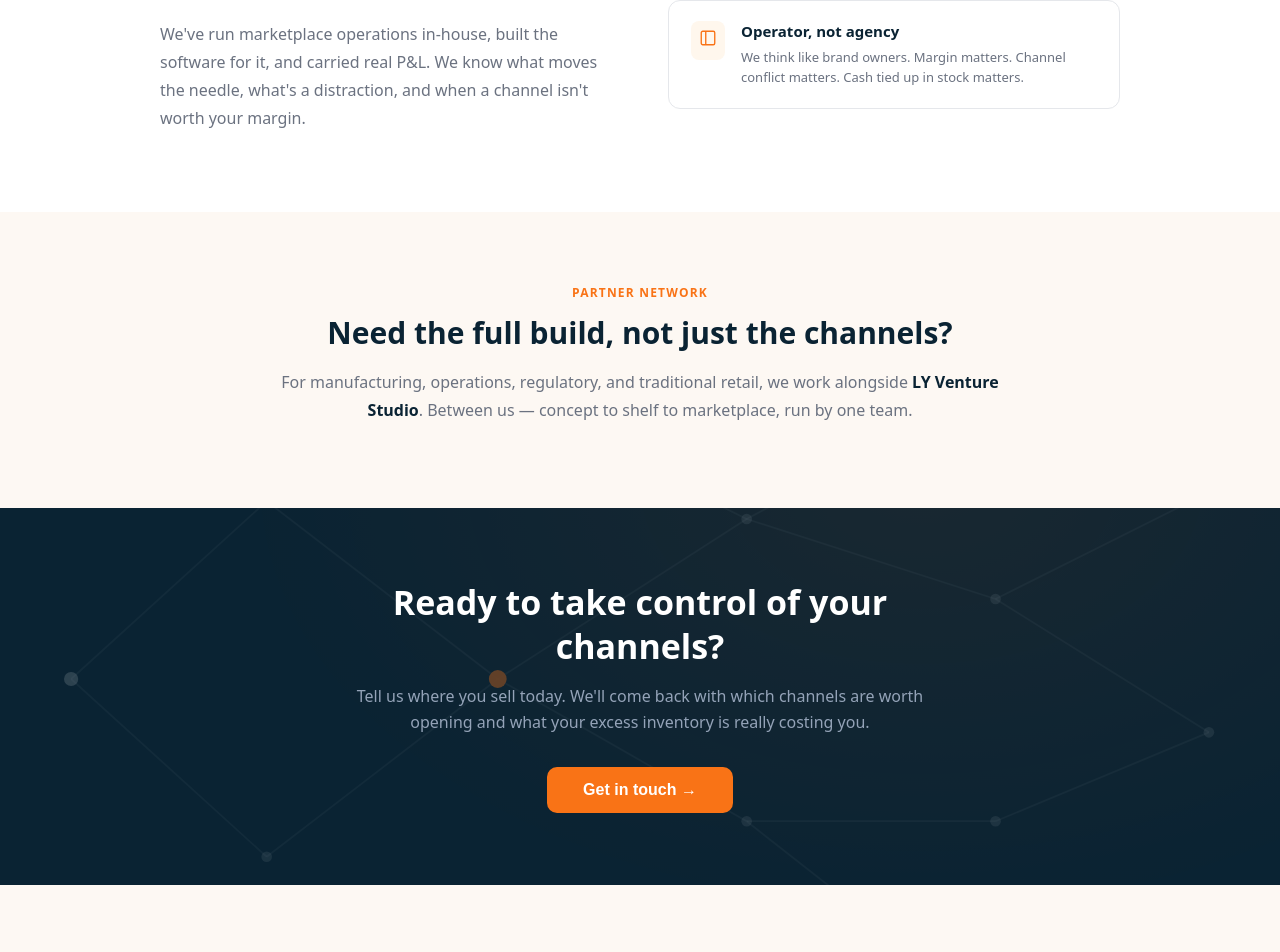
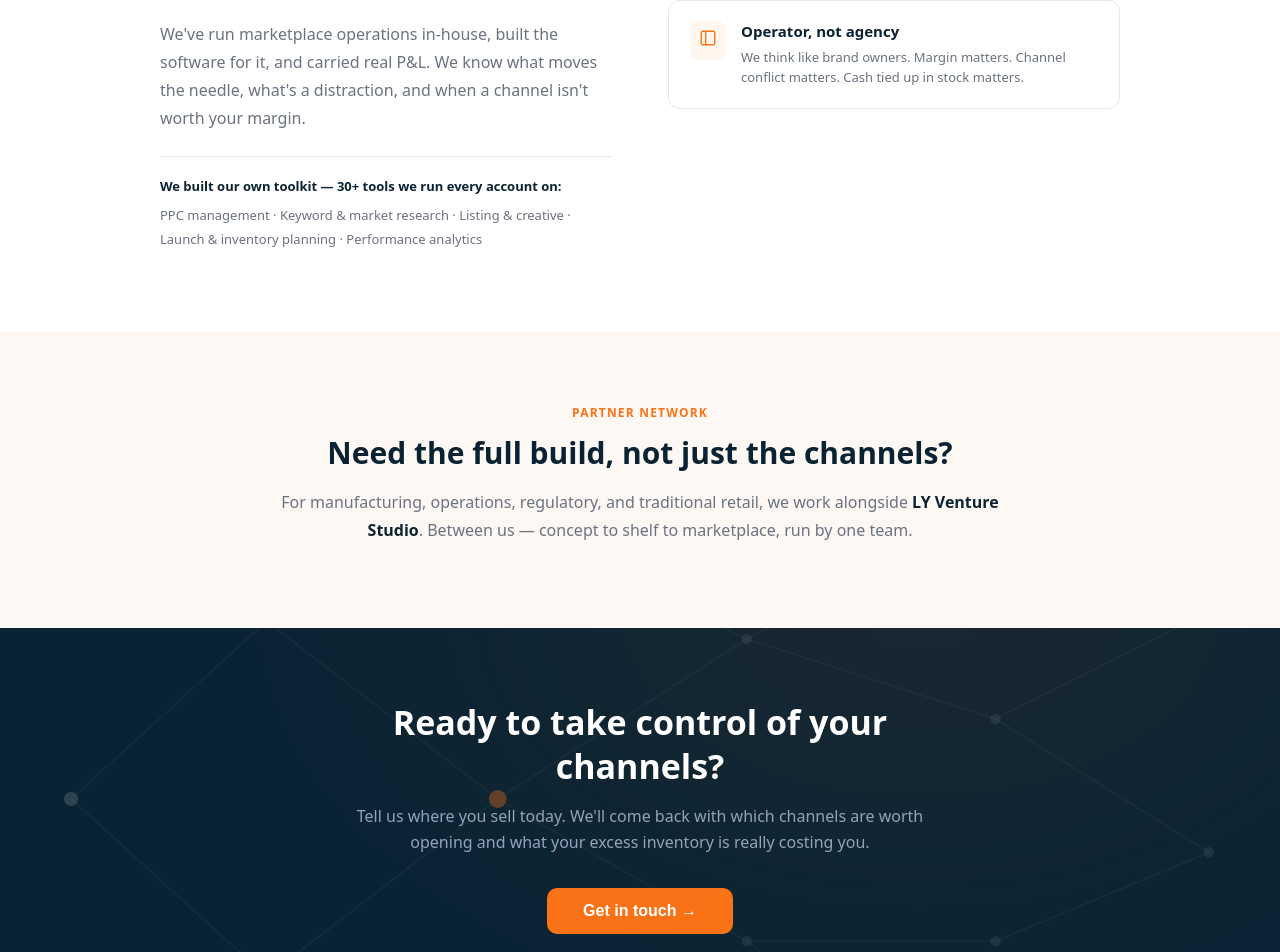
Before and after one commit to suntao-hub/vertexchannels, a Next.js app: page / in a window 1280 px wide. Shown: the part 3027-3979 px from the top of the page. Built offline with nearby package versions, Linux system fonts and the light colour scheme.

Commit message:
Landing: name the toolkit in the Why section
'Built the software' -> a concrete strip: 30+ tools across PPC, research,
listing & creative, launch & inventory, performance analytics.

Co-Authored-By: Claude Sonnet 5 <noreply@anthropic.com>

```diff
--- a/app/page.tsx
+++ b/app/page.tsx
@@ -392,6 +392,15 @@ export default function Home() {
                 We&apos;ve run marketplace operations in-house, built the software for it, and carried real P&amp;L.
                 We know what moves the needle, what&apos;s a distraction, and when a channel isn&apos;t worth your margin.
               </p>
+              <div style={{ marginTop: 24, paddingTop: 20, borderTop: `1px solid ${border}` }}>
+                <p style={{ fontSize: 13, fontWeight: 700, color: navy, margin: "0 0 8px" }}>
+                  We built our own toolkit — 30+ tools we run every account on:
+                </p>
+                <p style={{ fontSize: 13, color: muted, lineHeight: 1.9, margin: 0 }}>
+                  PPC management &middot; Keyword &amp; market research &middot; Listing &amp; creative &middot;
+                  Launch &amp; inventory planning &middot; Performance analytics
+                </p>
+              </div>
             </div>
             <div style={{ display: "flex", flexDirection: "column", gap: 14 }}>
               {WHY.map(w => (
```
